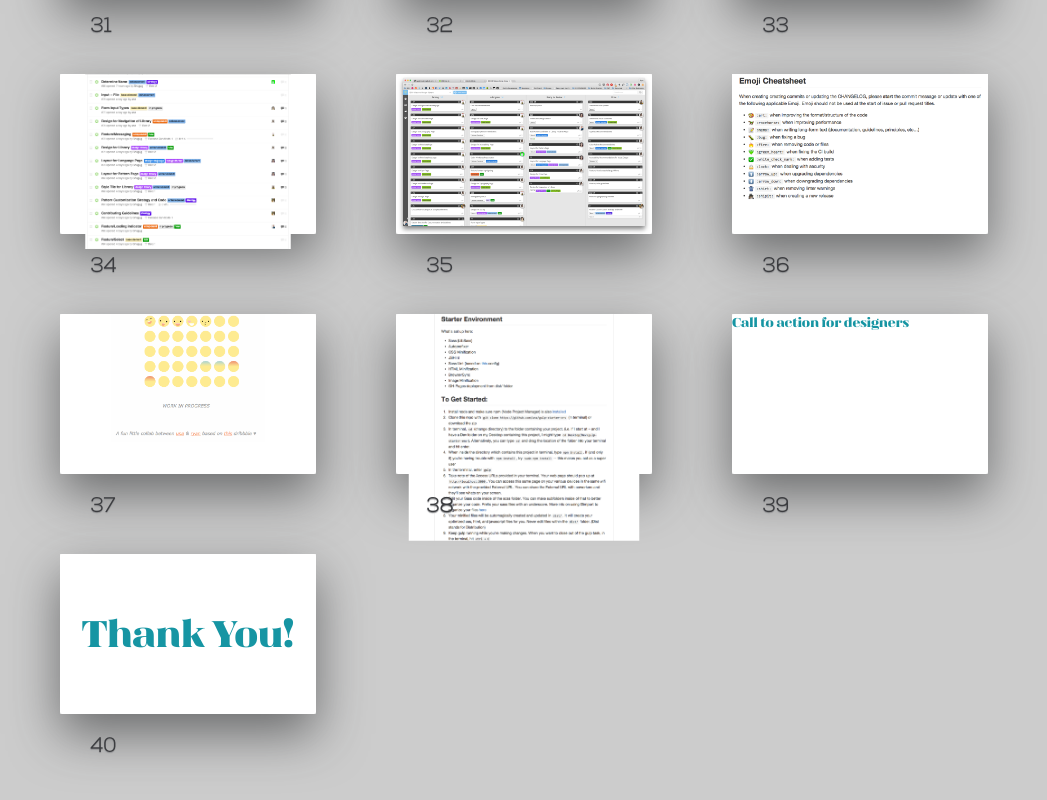
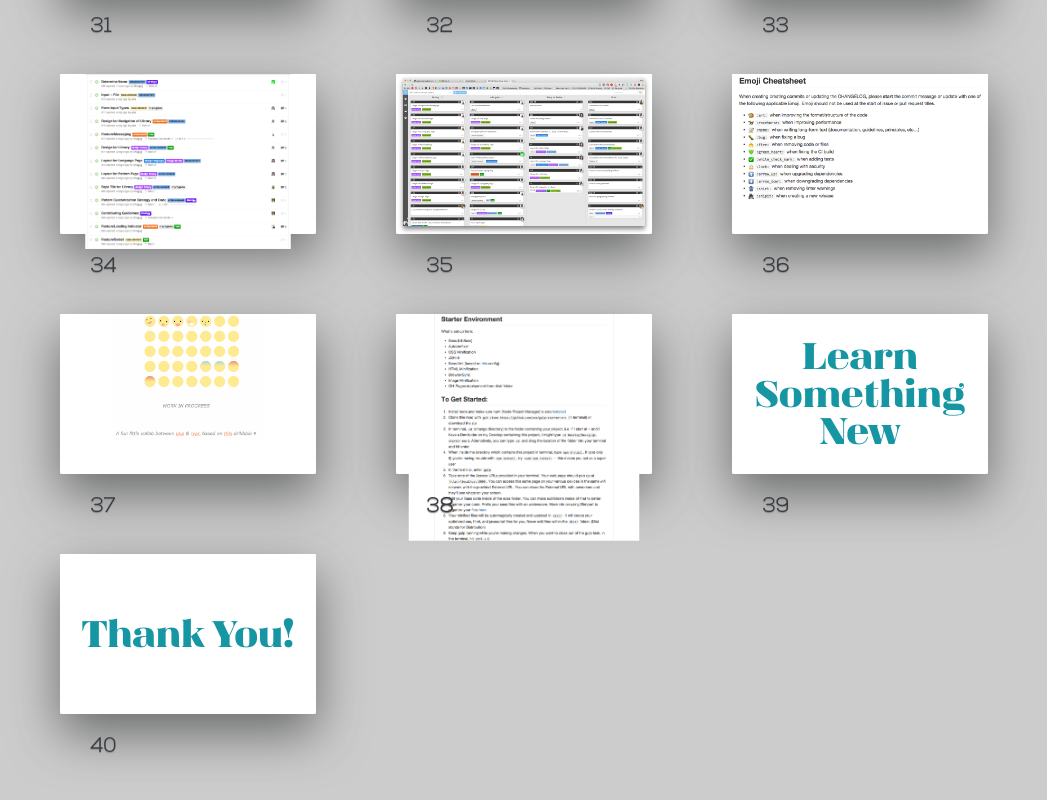
Before and after one commit to ryanbrownhill/slides-design-in-open, a website: page index.html in a window 1280 px wide. Shown: the part 2781-3581 px from the top of the page, without its empty margins (40-1087 px from the left). Drawn offline with nearby package versions, Linux system fonts and the light colour scheme; files that its build step writes are made by us from their sources; a web font is replaced by a local one.

Commit message:
Learn Something new - Call to action

```diff
--- a/index.html
+++ b/index.html
@@ -247,8 +247,8 @@
 	<!-- Starter Environment Image and Link -->
 </section>
 
-<section class="slide">
-	<h2>Call to action for designers</h2>
+<section class="slide shout">
+	<h2>Learn Something New</h2>
 </section>
 
 <section class="slide shout">
```
